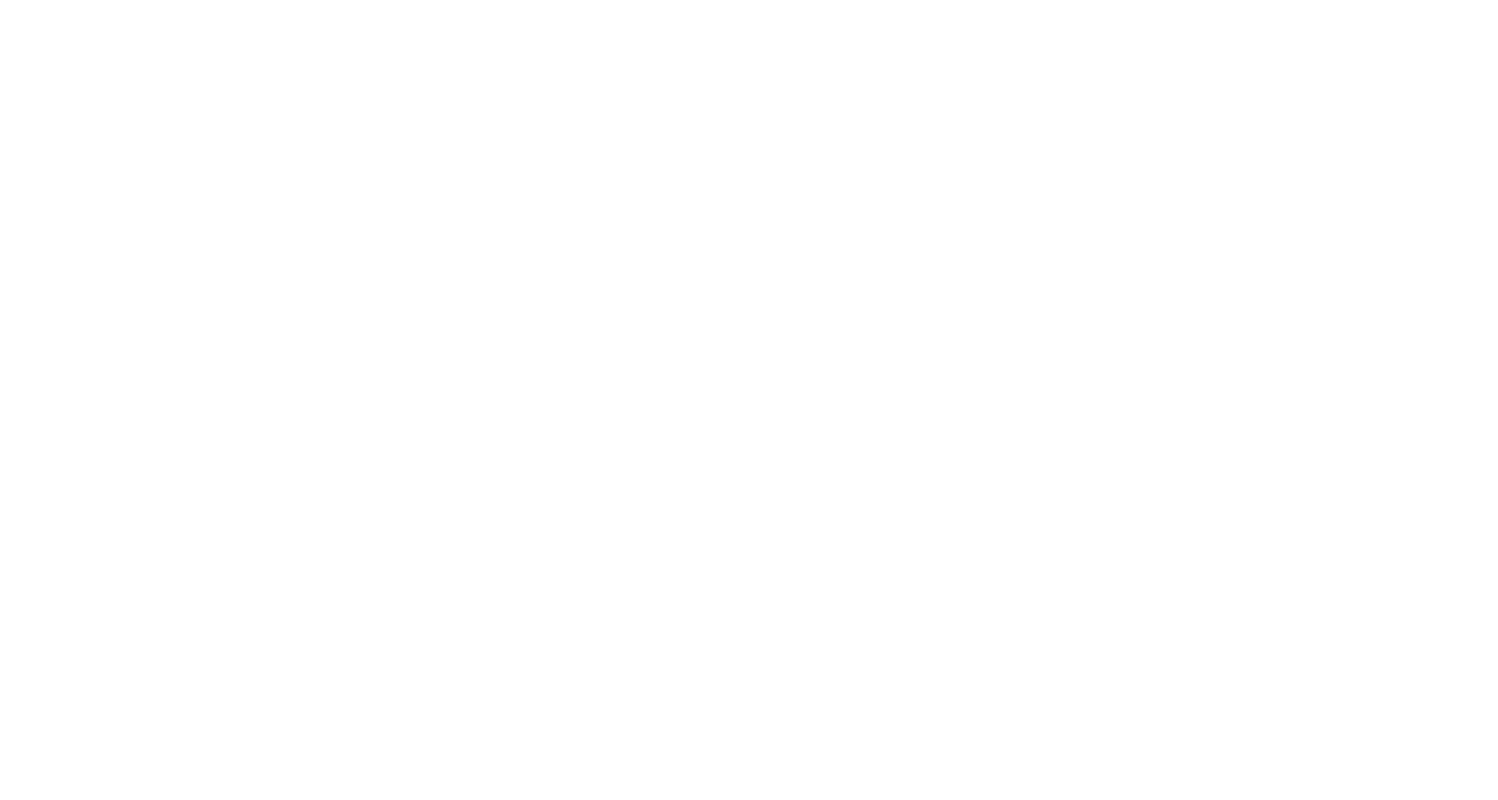
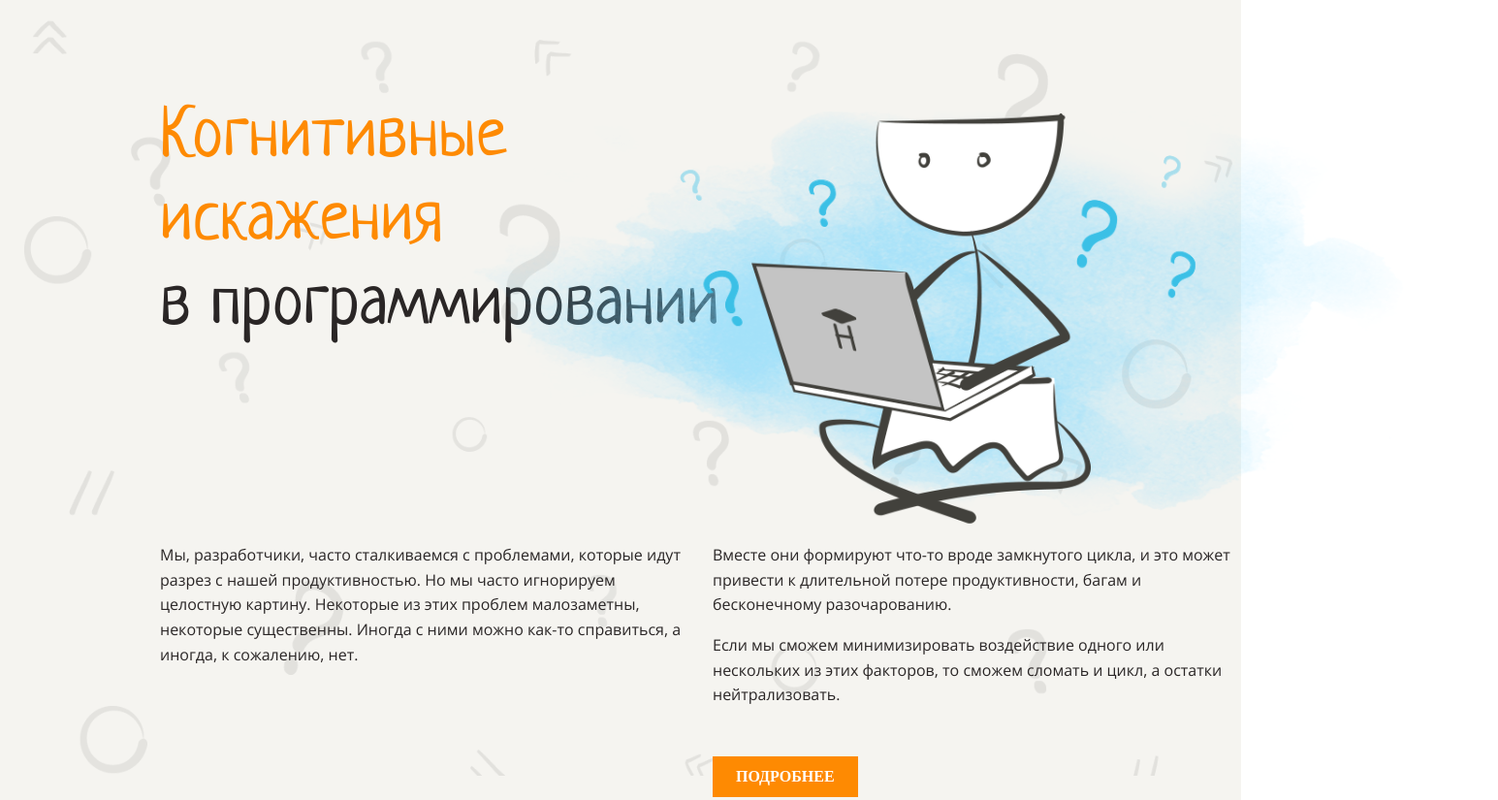
Before and after one commit to SidorovVladimir/layout-designer-project-58, a website: page src/index.html in a window 1280 px wide. Shown: the top 825 px of the page at 97% size, 1545 px wide, since content can reach past the window. Before the commit the page ends 800 px from the top, so only its background shows below. Drawn offline with Linux system fonts and the light colour scheme.

Commit message:
update index.html and style.css

```diff
--- a/src/index.html
+++ b/src/index.html
@@ -9,5 +9,38 @@
     <link rel="stylesheet" href="styles/style.css" />
   </head>
 
-  <body></body>
+  <body>
+    <header class="header">
+      <div class="header-container">
+        <h1 class="header-title">
+          Когнитивные <br />искажения <br /><span>в программировании</span>
+        </h1>
+        <img class="header-image" src="./images/main.png" alt="#" />
+        <div class="header-text">
+          <div class="w-540">
+            <p>
+              Мы, разработчики, часто сталкиваемся с проблемами, которые идут
+              разрез с нашей продуктивностью. Но мы часто игнорируем целостную
+              картину. Некоторые из этих проблем малозаметны, некоторые
+              существенны. Иногда с ними можно как-то справиться, а иногда, к
+              сожалению, нет.
+            </p>
+          </div>
+          <div class="w-540">
+            <p>
+              Вместе они формируют что-то вроде замкнутого цикла, и это может
+              привести к длительной потере продуктивности, багам и бесконечному
+              разочарованию.
+            </p>
+            <p>
+              Если мы сможем минимизировать воздействие одного или нескольких из
+              этих факторов, то сможем сломать и цикл, а остатки нейтрализовать.
+            </p>
+          </div>
+        </div>
+        <a href="#">ПОДРОБНЕЕ</a>
+      </div>
+    </header>
+    <main></main>
+  </body>
 </html>
--- a/src/styles/style.css
+++ b/src/styles/style.css
@@ -1,7 +1,80 @@
 /** CSS STYLE **/
+@font-face {
+  font-weight: 400;
+  font-family: Neucha;
+  src: url("../fonts/Neucha/Neucha-Regular.ttf");
+}
+@font-face {
+  font-weight: 400;
+  font-family: OpenSans;
+  src: url("../fonts/OpenSans/OpenSans-Regular.ttf");
+}
+body,
+h1 {
+  margin: 0;
+}
+/*---------------------------HEADER--------------------------*/
+.header::before {
+  position: absolute;
+  content: "";
+  background-image: url("../images/background.png");
+  width: 100%;
+  height: 100%;
+  background-repeat: no-repeat;
+  background-size: cover;
+  opacity: 0.1;
+}
+.header {
+  background-color: #f5f4f0;
+}
+.header-container {
+  width: 1110px;
+  position: relative;
+  padding-top: 100px;
+  padding-bottom: 100px;
+  padding-left: 165px;
+}
 
-.hello {
-  display: block;
-
+.header-image {
+  position: absolute;
+  height: 525px;
+  top: 55px;
+  right: -270px;
+}
+.header-title {
+  font-size: 72px;
+  line-height: 1.2em;
+  font-family: Neucha;
+  font-weight: 400;
+  color: #fe8a02;
+}
+p {
+  font-family: OpenSans;
+  font-weight: 400;
+  font-size: 16px;
+  line-height: 1.6em;
+  color: #2a2626;
+}
+.header-text {
+  display: flex;
+  margin-top: 185px;
+  justify-content: space-between;
+}
+.w-540 {
+  width: 540px;
+}
+a {
+  display: inline-block;
+  margin-left: 570px;
+  text-decoration: none;
+  font-weight: bold;
+  margin-top: 34px;
+  background-color: #fe8a02;
   color: #fff;
+  padding: 12px 24px;
+  font-size: 16px;
 }
+span {
+  color: #2a2626;
+}
+/*------------------- END HEADER ----------------------------------------*/
```
